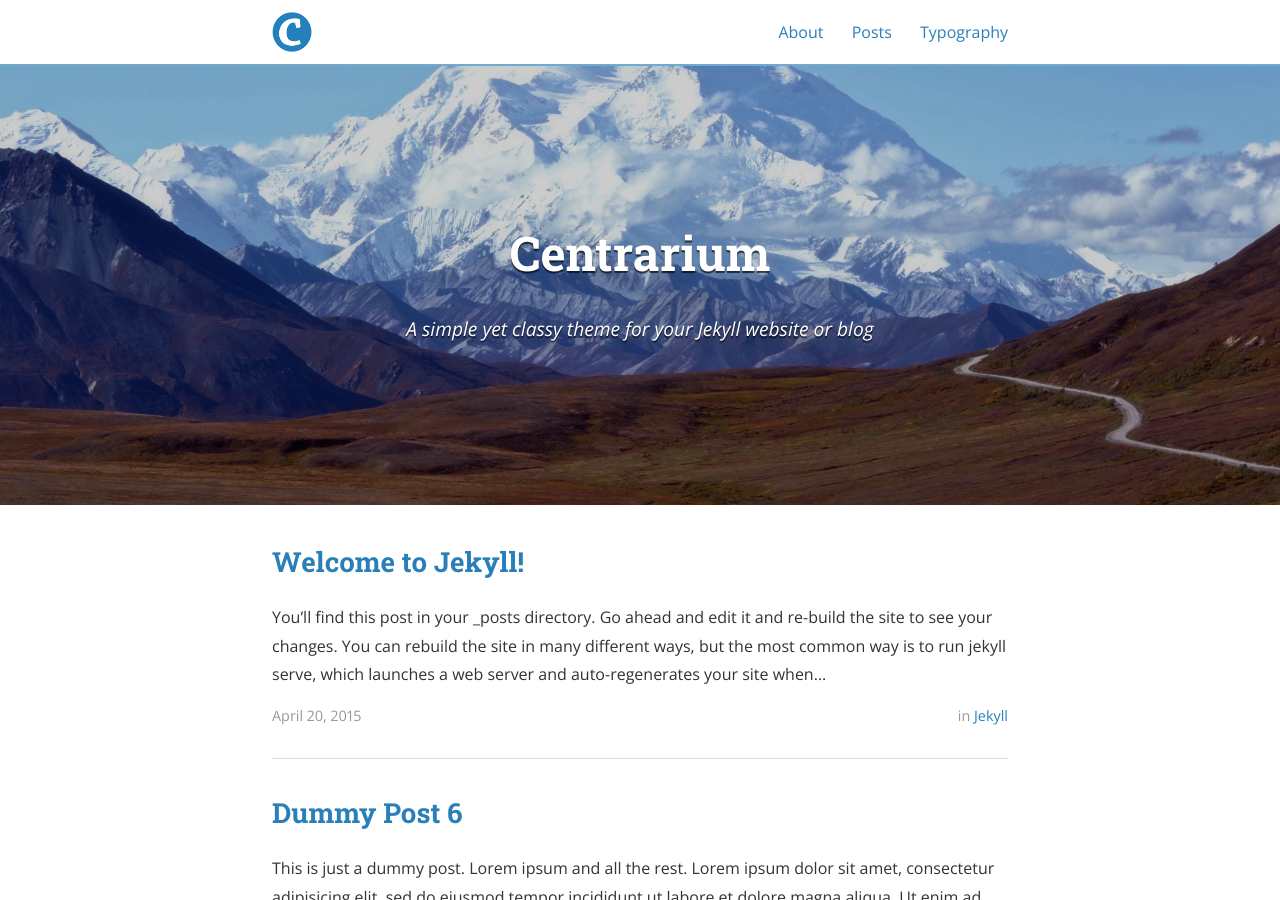
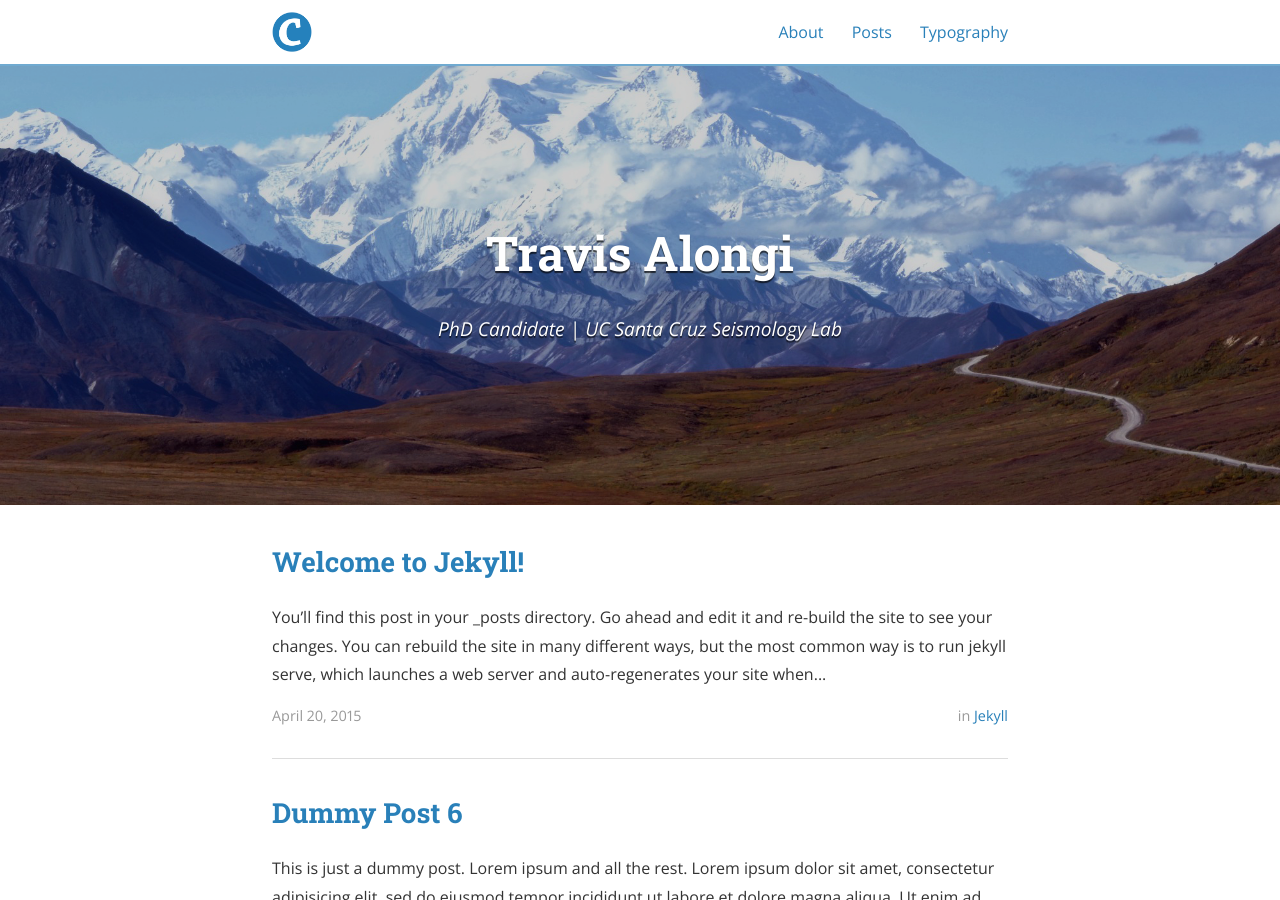
Before and after one commit to travisalongi/travisalongi.github.io, a Jekyll site: the page built from index.html, in a window 1280 px wide and 900 px high. Built offline with Jekyll 4.4.1, drawn with Linux system fonts in a browser that asks for light colours; nearby versions of some CDN libraries; the list of posts is cut into pages by our own code; some of the changed text lies outside the part shown.

Commit message:
made changes

```diff
--- a/_config.yml
+++ b/_config.yml
@@ -9,10 +9,10 @@
   - "/vendor/"
 
 # Site settings
-title: Centrarium
-subtitle: "A simple yet classy theme for your Jekyll website or blog"
-email: blcentra@gmail.com
-name: Ben Centra
+title: Travis Alongi
+subtitle: "PhD Candidate | UC Santa Cruz Seismology Lab"
+email: talongi@ucsc.edu
+name: Travis Alongi
 description: >
   A simple yet classy theme for your Jekyll website or blog.
 # Base URL of site (i.e. /blog). It should always start with a slash,
```
